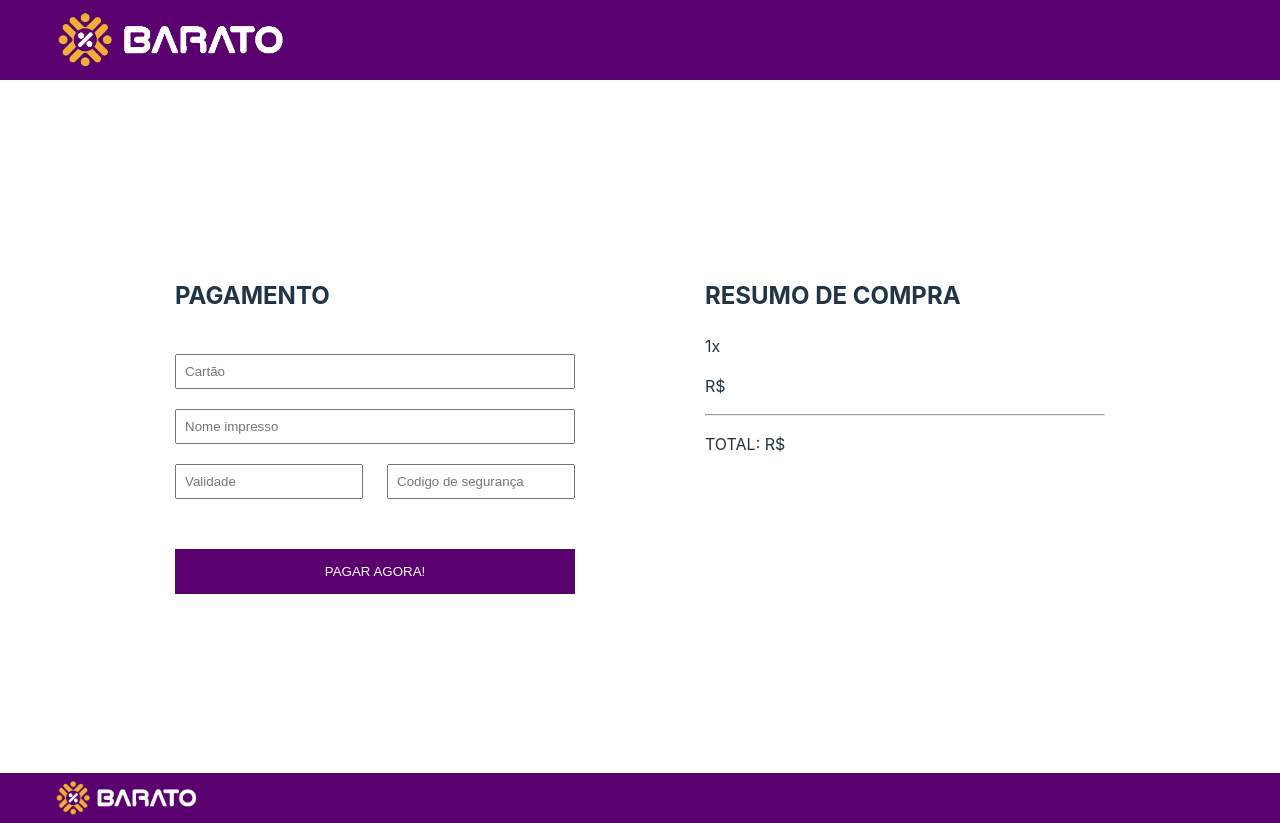
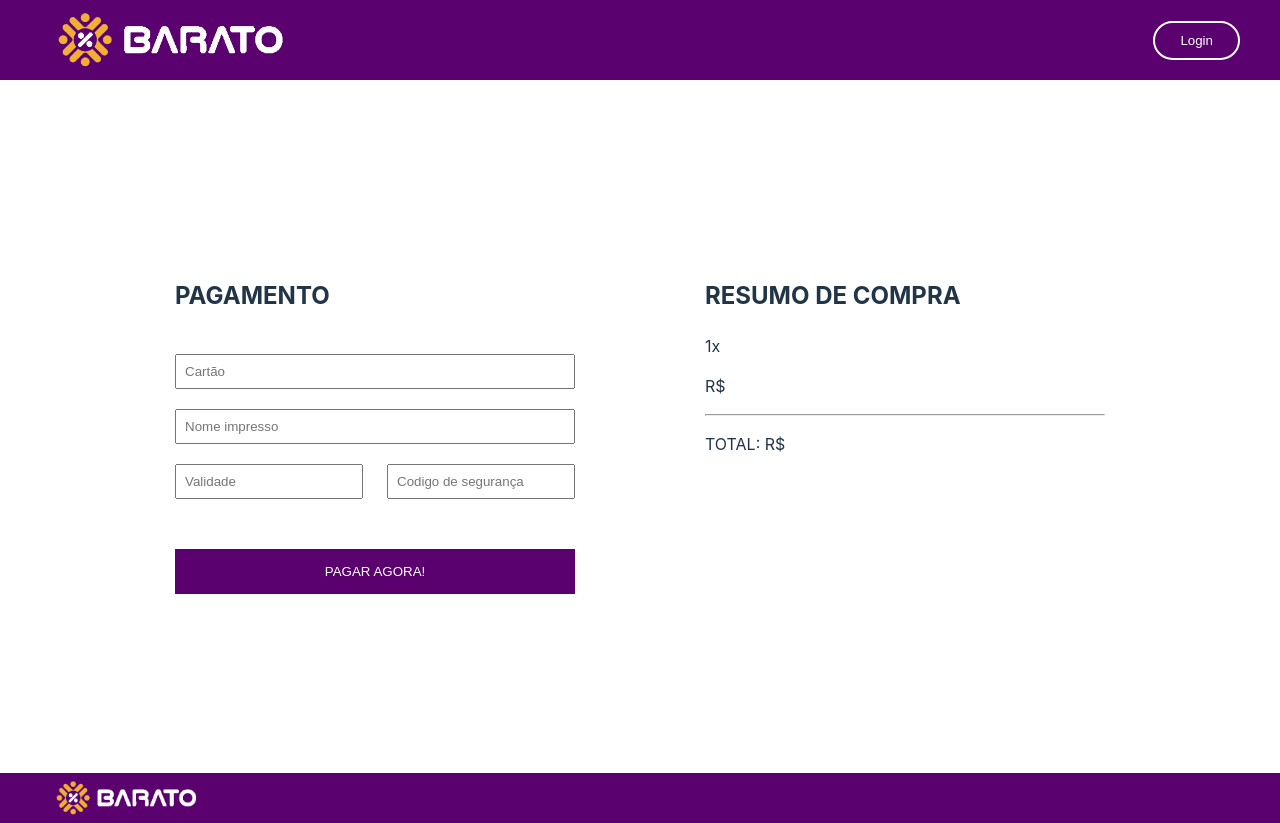
Before and after one commit to GuilhermePie/front-end-challenger, a Vue app in the folder front-end/: page /tela_checkout in a window 1280 px wide. Built offline with nearby package versions, Linux system fonts and the light colour scheme; what vue-sweetalert2 would draw is missing.

Commit message:
verify token

```diff
--- a/front-end/src/components/header.vue
+++ b/front-end/src/components/header.vue
@@ -1,6 +1,8 @@
 <template>
     <header class="navbar">
         <img src="../assets/images/logo-barato-coletivo-rem.png" alt="Logo do barato coletivo" class="img" @click="voltar()">
+        <button class="btn" @click="signIn()">Login</button>
+        <!-- <font-awesome-icon :icon="['fas', 'user']" class="user-icon"/> -->
     </header>
 </template>
 
@@ -8,13 +10,26 @@
     export default {
         methods:{
             voltar(){
-                this.$router.push({ path: '/tela_inicial' })
+                this.$router.push({ path: '/' })
+            },
+
+            signIn(){
+                this.$router.push({ path: '/tela_login' })
             }
         }
     }
 </script>
 
 <style scoped>
+    .btn{
+        border: 2px solid white;
+        border-radius: 20px;
+        padding: 10px 25px;
+        background-color: rgba(0, 0, 0, 0);
+        color: white;
+        cursor: pointer;
+    }
+
     .img{
         height: 80px;
         cursor: pointer;
@@ -25,6 +40,15 @@
         padding: 0px 40px;
         display: flex;
         align-items: center;
+        justify-content: space-between;
+    }
+
+    .user-icon{
+        color: #ffffff;
+        border: 2px solid white;
+        border-radius: 50%;
+        padding: 10px 11px;
+        cursor: pointer;
     }
 
     @media only screen and (max-width: 600px) {
--- a/front-end/src/routes/index.js
+++ b/front-end/src/routes/index.js
@@ -6,10 +6,10 @@ import tela_login from '../views/tela_login.vue'
 import tela_cadastro from '../views/tela_cadastro.vue'
 
 const routes = [
-  { path: '/tela_inicial', component: tela_inicial },
+  { path: '/', component: tela_inicial },
+  { path: '/tela_login', component: tela_login },
   { path: '/tela_oferta', component: tela_oferta },
   { path: '/tela_checkout', component: tela_checkout },
-  { path: '/', component: tela_login },
   { path: '/tela_cadastro', component: tela_cadastro },
 ]
 
--- a/front-end/src/views/tela_cadastro.vue
+++ b/front-end/src/views/tela_cadastro.vue
@@ -31,7 +31,6 @@
                 <a @click="signIn()" href=""><p>Back</p>
                 </a>
             </div>
-            <!-- <img src="../assets/city.png" alt="cidade" class="city-image"> -->
         </form>
     </div>
 
@@ -79,7 +78,7 @@
                         password:this.state.password
                     })
 
-                    this.$router.push('/')
+                    this.$router.push('/tela_login')
                     this.$swal('Sucesso','Usuário cadastrado com sucesso!','success');
 
                     }catch(err){
@@ -93,7 +92,7 @@
             },
 
             signIn(){
-                this.$router.push('/')
+                this.$router.push('/tela_login')
             },
         }
     }
@@ -135,7 +134,8 @@
         align-items: center;
         width: 100vw;
         height: 100vh;
-        background-color: #caf6f5;
+        /* background-color: #caf6f5; */
+        background-color: #5a016f;
     }
 
     .form-btn{
@@ -144,7 +144,8 @@
         font-size: medium;
         border-radius: 25px;
         color:white;
-        background-color: #4fc2f8;
+        /* background-color: #4fc2f8; */
+        background-color: #5a016f;
         border: none;
         padding: 15px;
         width: 100%;
--- a/front-end/src/views/tela_checkout.vue
+++ b/front-end/src/views/tela_checkout.vue
@@ -9,7 +9,7 @@
                 <input type="text" class="sub-input" placeholder="Validade">
                 <input type="text" class="sub-input" placeholder="Codigo de segurança" minlength="3" maxlength="3">
             </div>
-            <button class="btn">PAGAR AGORA!</button>
+            <button class="btn" @click="checkUserToken()">PAGAR AGORA!</button>
         </div>
         <div class="resumo-compra">
             <h2>RESUMO DE COMPRA</h2>
@@ -35,6 +35,18 @@
             return{
                 price:priceItem,
                 title:titleItem
+            }
+        },
+
+        methods:{
+            checkUserToken(){
+                const token = localStorage.getItem('token')
+
+                if(token){
+                    return this.$swal('Sucesso','Compra realizada com sucesso','success');
+                }
+
+                return this.$swal('Usuário não logado','Para realizar a compra, faça o login','error');
             }
         },
 
--- a/front-end/src/views/tela_inicial.vue
+++ b/front-end/src/views/tela_inicial.vue
@@ -42,12 +42,12 @@
         },
 
         async mounted(){
-            const token = localStorage.getItem('token')
-            const response = await axios.get('http://localhost:3000/list-user',{
-                headers:{ Authorization: `Bearer ${token}`}
-            })
-
-            console.log(response.data)
+            // const token = localStorage.getItem('token')
+            // if(token){
+            //    const response = await axios.get('http://localhost:3000/list-user',{
+            //     headers:{ Authorization: `Bearer ${token}`}
+            // })
+            // }
             // buscando produtos por categoria
             // Categoria "Groceries"
             await axios.post('http://localhost:3000/api-type', {api_products: 'groceries', other_api: ''}).then(response => {
--- a/front-end/src/views/tela_login.vue
+++ b/front-end/src/views/tela_login.vue
@@ -5,7 +5,7 @@
             <div class="form-infos">
                 <div class="form-itens">
                     <font-awesome-icon :icon="['fas', 'envelope']" />
-                    <input type="email" placeholder="Email" class="input-item" autocomplete="off" v-model="formValues.email" required >
+                    <input type="email" placeholder="Email" class="input-item"  v-model="formValues.email" required >
                 </div>
                 <div class="form-itens">
                     <font-awesome-icon :icon="['fas', 'lock']" />
@@ -16,7 +16,6 @@
             <div class="redirect">
                <a @click="signUp()">Sign Up</a> <p> here</p>
             </div>
-            <!-- <img src="../assets/city.png" alt="cidade" class="city-image"> -->
         </form>
     </div>
 </template>
@@ -44,7 +43,7 @@
 
                 localStorage.setItem('token', token)
 
-                return this.$router.push({ path: '/tela_inicial' })
+                return this.$router.push({ path: '/' })
 
                 }catch(err){
                     console.log(err.response.status)
@@ -101,7 +100,9 @@
         align-items: center;
         width: 100vw;
         height: 100vh;
-        background-color: #caf6f5;
+        /* background-color: #caf6f5;*/
+        background-color: #5a016f;
+
     }
 
     .form-btn{
@@ -110,7 +111,8 @@
         font-size: medium;
         border-radius: 25px;
         color:white;
-        background-color: #4fc2f8;
+        /* background-color: #4fc2f8; */
+        background-color: #5a016f;
         border: none;
         padding: 15px;
         width: 100%;
@@ -140,9 +142,9 @@
     }
 
     .form{
-        -webkit-box-shadow: 0px 0px 23px 5px rgba(0,0,0,0.2);
-        -moz-box-shadow: 0px 0px 23px 5px rgba(0,0,0,0.2);
-        box-shadow: 0px 0px 23px 5px rgba(0,0,0,0.2);
+        -webkit-box-shadow: 0px 0px 23px 5px rgba(255, 255, 255, 0.2);
+        -moz-box-shadow: 0px 0px 23px 5px rgba(255, 255, 255, 0.2);
+        box-shadow: 0px 0px 23px 5px rgba(255, 255, 255, 0.2);
 
         position: relative;
         display: flex;
--- a/front-end/src/views/tela_oferta.vue
+++ b/front-end/src/views/tela_oferta.vue
@@ -34,7 +34,6 @@
         async mounted(){
             const id = localStorage.getItem('id')
              await axios.get(`https://dummyjson.com/products/${id}`).then(response => {
-                console.log(response.data)
                 this.arrays = response.data
                 localStorage.setItem('title',this.arrays.title)
                 localStorage.setItem('price',this.arrays.price)
```
